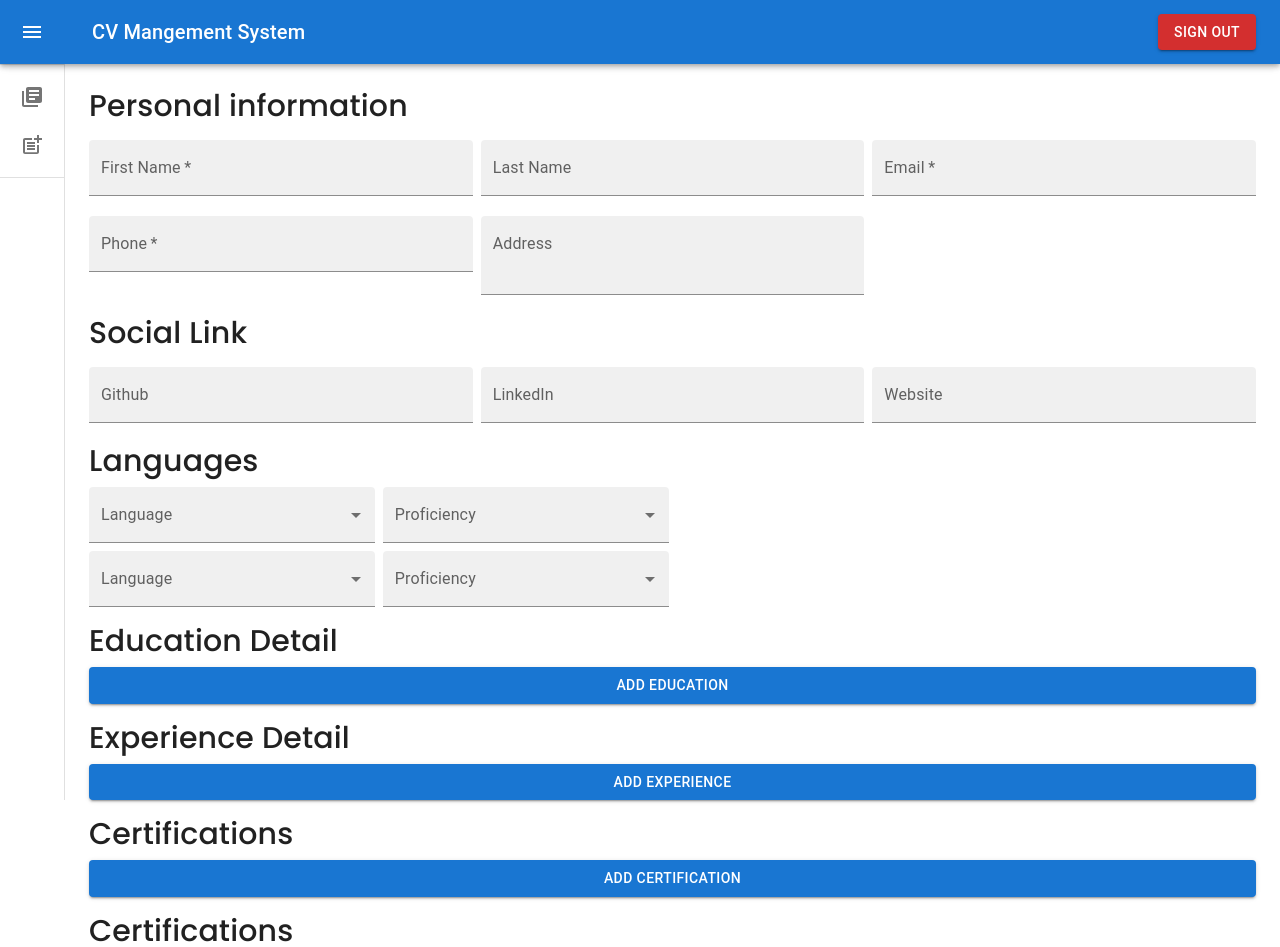
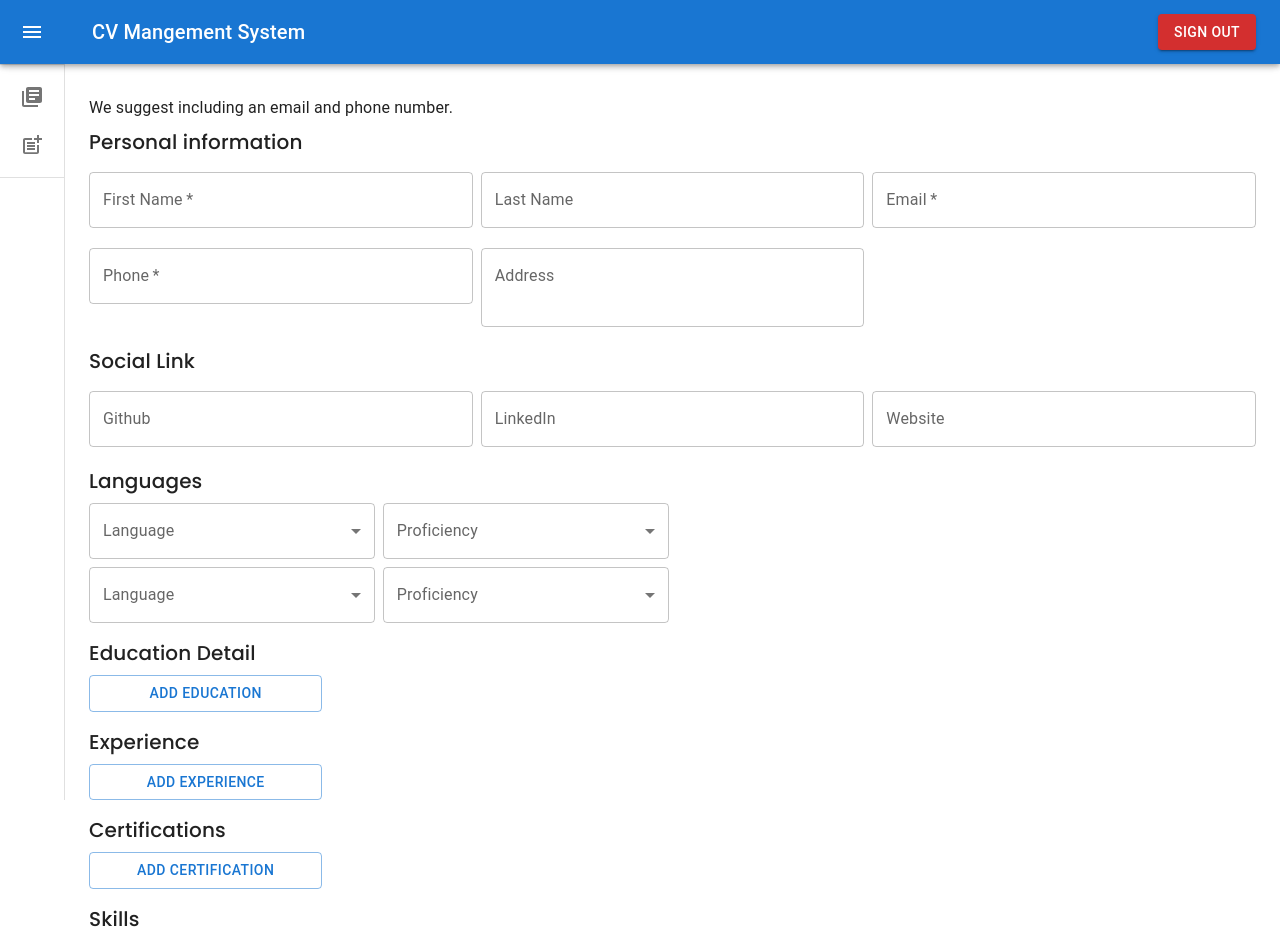
Before and after one commit to reactexcel/cv-generator, a React (Vite) app: page /home/cvGenerator in a window 1280 px wide. Shown: the top 947 px of the page. Built offline with nearby package versions, Linux system fonts and the light colour scheme; sample sign-in values are in the browser's storage.

Commit message:
update cv details ui created

```diff
--- a/src/components/cv-creatorform/CvCreatorForm.jsx
+++ b/src/components/cv-creatorform/CvCreatorForm.jsx
@@ -126,25 +126,29 @@ const CvCreatorForm = () => {
 
   return (
     <form onSubmit={handleSubmit(onSubmit)}>
+      <div className="py-2 text-wrap">
+        We suggest including an email and phone number.
+      </div>
       <Stack spacing={2}>
         {/* Personal Information */}
         <Stack spacing={1}>
-          <div className="font-poppins text-3xl font-medium">
+          <div className="font-poppins md:text-xl  text-sm font-semibold md:font-medium">
             Personal information
           </div>
-          <Box className="grid grid-cols-3 gap-2">
+          <Box className="grid md:grid-cols-3 grid-cols-1 gap-2">
             <TextField
               {...register("personalInfo.firstName")}
               margin="dense"
               required
+              sx={{ backgroundColor: "white" }}
               label="First Name"
-              variant="filled"
+              variant="outlined"
             />
             <TextField
               {...register("personalInfo.lastName")}
               margin="dense"
               label="Last Name"
-              variant="filled"
+              variant="outlined"
             />
             <TextField
               {...register("personalInfo.email")}
@@ -152,20 +156,20 @@ const CvCreatorForm = () => {
               margin="dense"
               required
               label="Email"
-              variant="filled"
+              variant="outlined"
             />
             <TextField
               {...register("personalInfo.phone")}
               margin="dense"
               required
               label="Phone"
-              variant="filled"
+              variant="outlined"
             />
             <TextField
               {...register("personalInfo.address")}
               margin="dense"
               label="Address"
-              variant="filled"
+              variant="outlined"
               multiline
               rows={2}
             />
@@ -173,38 +177,42 @@ const CvCreatorForm = () => {
         </Stack>
         {/* Social Links */}
         <Stack spacing={1}>
-          <div className="font-poppins text-3xl font-medium">Social Link</div>
-          <Box className="grid grid-cols-3 gap-2">
+          <div className="font-poppins md:text-xl  text-sm font-semibold md:font-medium">
+            Social Link
+          </div>
+          <Box className="grid md:grid-cols-3 grid-cols-1 gap-2">
             <TextField
               {...register("personalInfo.links.github")}
               margin="dense"
               label="Github"
-              variant="filled"
+              variant="outlined"
             />
             <TextField
               {...register("personalInfo.links.linkedin")}
               margin="dense"
               label="LinkedIn"
-              variant="filled"
+              variant="outlined"
             />
             <TextField
               {...register("personalInfo.links.website")}
               margin="dense"
               label="Website"
-              variant="filled"
+              variant="outlined"
             />
           </Box>
         </Stack>
 
         {/* Languages */}
         <Stack spacing={1}>
-          <div className="font-poppins text-3xl font-medium">Languages</div>
+          <div className="font-poppins md:text-xl  text-sm font-semibold md:font-medium">
+            Languages
+          </div>
           {languagesFields.map((field, index) => (
-            <Box className="grid grid-cols-4 gap-2" key={index}>
+            <Box className="grid md:grid-cols-4 grid-cols-1 gap-2" key={index}>
               <TextField
                 select
                 label="Language"
-                variant="filled"
+                variant="outlined"
                 value={field.language}
                 onChange={(e) => {
                   const updatedFields = [...languagesFields];
@@ -220,7 +228,7 @@ const CvCreatorForm = () => {
               <TextField
                 select
                 label="Proficiency"
-                variant="filled"
+                variant="outlined"
                 value={field.proficiency}
                 onChange={(e) => {
                   const updatedFields = [...languagesFields];
@@ -238,7 +246,7 @@ const CvCreatorForm = () => {
         </Stack>
         {/* education */}
         <Stack spacing={1}>
-          <div className="font-poppins text-3xl font-medium">
+          <div className="font-poppins md:text-xl  text-sm font-semibold md:font-medium">
             Education Detail
           </div>
           {educationFields.map((field, index) => (
@@ -246,24 +254,26 @@ const CvCreatorForm = () => {
               <div className="font-poppins text-sm font-medium">
                 {`Education Detail ${index + 1}`}
               </div>
-              <Box className="grid grid-cols-3 gap-2" key={field.id}>
+              <Box
+                className="grid md:grid-cols-3 grid-cols-1 gap-2"
+                key={field.id}>
                 <TextField
                   {...register(`education.${index}.institution`)}
                   margin="dense"
                   label="Institution"
-                  variant="filled"
+                  variant="outlined"
                 />
                 <TextField
                   {...register(`education.${index}.degree`)}
                   margin="dense"
                   label="Degree"
-                  variant="filled"
+                  variant="outlined"
                 />
                 <TextField
                   {...register(`education.${index}.fieldOfStudy`)}
                   margin="dense"
                   label="Field of Study"
-                  variant="filled"
+                  variant="outlined"
                 />
 
                 <LocalizationProvider dateAdapter={AdapterDayjs}>
@@ -291,7 +301,14 @@ const CvCreatorForm = () => {
                       />
                     )}
                   />
-                  <CloseIcon onClick={() => handleRemoveEducation(index)} />
+
+                  <Button
+                    onClick={() => handleRemoveEducation(index)}
+                    color="error"
+                    className="w-[30%]">
+                    {" "}
+                    <CloseIcon />
+                  </Button>
                 </LocalizationProvider>
               </Box>
             </>
@@ -299,8 +316,9 @@ const CvCreatorForm = () => {
 
           {educationFields.length < 2 && (
             <Button
+              className="md:w-[20%] w-full text-sm"
               type="button"
-              variant="contained"
+              variant="outlined"
               onClick={() => appendEducation({})}>
               Add Education
             </Button>
@@ -308,28 +326,29 @@ const CvCreatorForm = () => {
         </Stack>
         {/* Experience Detail */}
         <Stack spacing={1}>
-          <div className="font-poppins text-3xl font-medium">
-            Experience Detail
+          <div className="font-poppins md:text-xl  text-sm font-semibold md:font-medium">
+            Experience
           </div>
           {experienceFields.map((field, index) => (
             <>
               <div className="font-poppins text-sm font-medium">
                 {`Experience Detail ${index + 1}`}
               </div>
-              <Box className="grid grid-cols-3 gap-2" key={field.id}>
+              <Box className="grid md:grid-cols-3 gap-2" key={field.id}>
                 <TextField
                   {...register(`experience.${index}.company`)}
                   margin="dense"
                   label="Company"
-                  variant="filled"
+                  variant="outlined"
                 />
                 <TextField
                   {...register(`experience.${index}.position`)}
                   margin="dense"
                   label="Position"
-                  variant="filled"
+                  variant="outlined"
                 />
                 {/* Use Controller for DatePicker */}
+                <div className="w-full mt-2">
                   <LocalizationProvider dateAdapter={AdapterDayjs}>
                     <Controller
                       control={control}
@@ -343,6 +362,7 @@ const CvCreatorForm = () => {
                       )}
                     />
                   </LocalizationProvider>
+                </div>
                 <LocalizationProvider dateAdapter={AdapterDayjs}>
                   <Controller
                     control={control}
@@ -356,36 +376,42 @@ const CvCreatorForm = () => {
                     )}
                   />
                 </LocalizationProvider>
-                <CloseIcon onClick={() => handleRemoveExperience(index)} />
+                <Button
+                  onClick={() => handleRemoveExperience(index)}
+                  className="w-[30%]"
+                  color="error">
+                  <CloseIcon />
+                </Button>
               </Box>
             </>
           ))}
 
           <Button
+            className="md:w-[20%] w-full text-sm"
             type="button"
-            variant="contained"
+            variant="outlined"
             onClick={() => appendExperience()}>
             Add Experience
           </Button>
         </Stack>
         {/* Certifications */}
         <Stack spacing={1}>
-          <div className="font-poppins text-3xl font-medium">
+          <div className="font-poppins md:text-xl  text-sm font-semibold md:font-medium">
             Certifications
           </div>
           {certificationsFields.map((field, index) => (
-            <Box className="grid grid-cols-3 gap-2" key={index}>
+            <Box className="grid md:grid-cols-3 gap-2" key={index}>
               <TextField
                 {...register(`certifications.${index}.name`)}
                 margin="dense"
                 label="Certification Name"
-                variant="filled"
+                variant="outlined"
               />
               <TextField
                 {...register(`certifications.${index}.organization`)}
                 margin="dense"
                 label="Organization"
-                variant="filled"
+                variant="outlined"
               />
               <LocalizationProvider dateAdapter={AdapterDayjs}>
                 <Controller
@@ -400,19 +426,26 @@ const CvCreatorForm = () => {
                   )}
                 />
               </LocalizationProvider>
-              <CloseIcon onClick={() => handleRemoveCertification(index)} />
+              <Button
+                onClick={() => handleRemoveCertification(index)}
+                color="error"
+                className="w-[30%]">
+                {" "}
+                <CloseIcon />
+              </Button>
             </Box>
           ))}
           <Button
             type="button"
-            variant="contained"
+            className="md:w-[20%] w-full text-sm"
+            variant="outlined"
             onClick={appendCertification}>
             Add Certification
           </Button>
         </Stack>
         <Stack spacing={1}>
-          <div className="font-poppins text-3xl font-medium">
-            Certifications
+          <div className="font-poppins md:text-xl  text-sm font-semibold md:font-medium">
+            Skills
           </div>
         </Stack>
 
@@ -439,7 +472,7 @@ const CvCreatorForm = () => {
                   <div
                     className="p-2 border-2 inset-3 m-1 rounded-md bg-slate-200 "
                     key={index}>
-                    <span key={index} className="selected-skill ">
+                    <span key={index} className="selected-skill max-w-sm">
                       <span className="px-1"> {skill}</span>
                       <CloseIcon
                         className="text-red-800"
@@ -453,7 +486,11 @@ const CvCreatorForm = () => {
           </FormControl>
         </Box>
 
-        <Button type="submit" variant="contained" color="primary">
+        <Button
+          className="w-[10%]"
+          type="submit"
+          variant="contained"
+          color="primary">
           Submit
         </Button>
       </Stack>
```
Also changed, not shown: src/components/library/Library.jsx (+16 -17 lines). Lines whose indentation alone changed are shown as unchanged.
